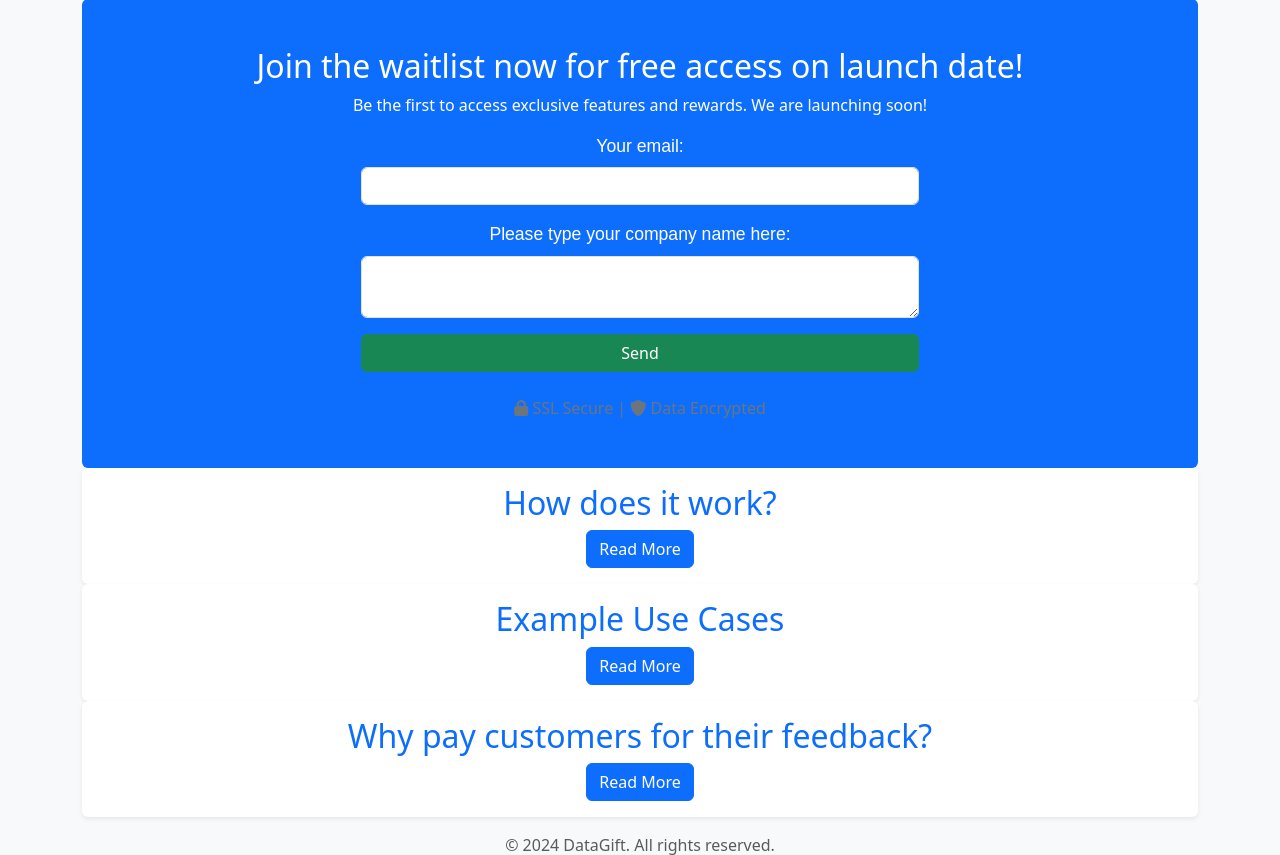
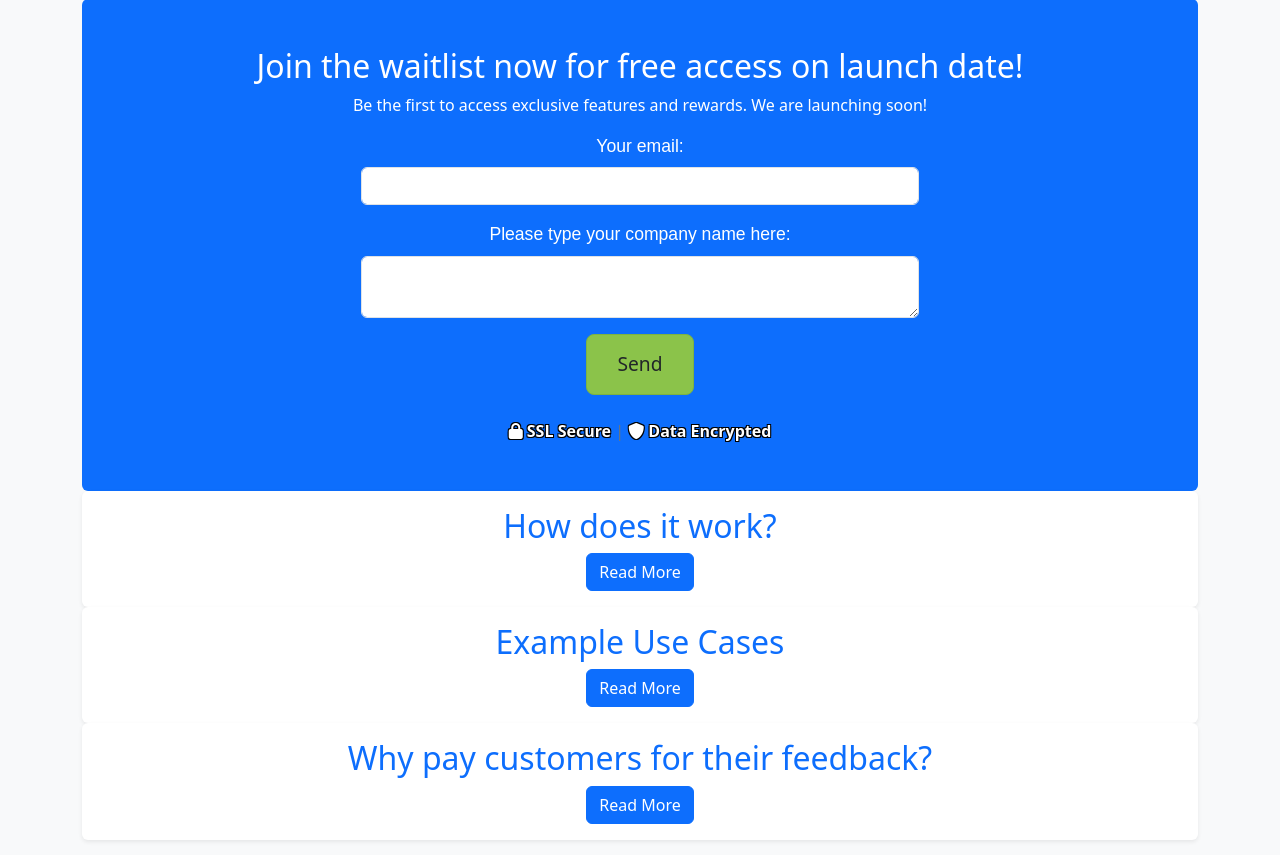
Before and after one commit to edwrand/landing, a Flask app: page / in a window 1280 px wide. Shown: the part 625-1480 px from the top of the page. Run offline with Flask 2, Linux system fonts and the light colour scheme.

```diff
--- a/templates/index.html
+++ b/templates/index.html
@@ -128,13 +128,49 @@
                     <label for="message" class="form-label text-white">Please type your company name here:</label>
                     <textarea name="message" id="message" class="form-control" required></textarea>
                 </div>
-                <button type="submit" class="btn btn-success w-100">Send</button>
+                <button type="submit" class="btn btn-custom w-auto">Send</button>
             </form>
 
             <div class="security-badges mt-4">
-                <i class="fas fa-lock"></i> SSL Secure | <i class="fas fa-shield-alt"></i> Data Encrypted
+                <span class="badge-text"><i class="fas fa-lock"></i> SSL Secure</span> |
+                <span class="badge-text"><i class="fas fa-shield-alt"></i> Data Encrypted</span>
             </div>
         </section>
+
+        <style>
+            .security-badges {
+                margin-top: 10px;
+            }
+
+            .badge-text {
+                color: white;
+                font-weight: bold;
+                text-shadow: -1px -1px 0 #000, 1px -1px 0 #000, -1px 1px 0 #000, 1px 1px 0 #000;
+                /* Black outline effect */
+            }
+
+            /* Lighter green button styling */
+            .btn-custom {
+                background-color: #8bc34a;
+                /* Lighter green color */
+                border-color: #7cb342;
+                padding: 15px 30px;
+                /* Increased vertical padding, reduced horizontal padding */
+                font-size: 1.2rem;
+                /* Slightly larger text */
+                border-radius: 8px;
+                /* Rounded corners */
+                width: auto;
+                /* Makes the button shorter horizontally */
+            }
+
+            .btn-custom:hover {
+                background-color: #7cb342;
+                /* Darker green on hover */
+                border-color: #689f38;
+            }
+        </style>
+
 
 
         <section id="how-it-works" class="bg-white py-3 rounded shadow-sm">
```
